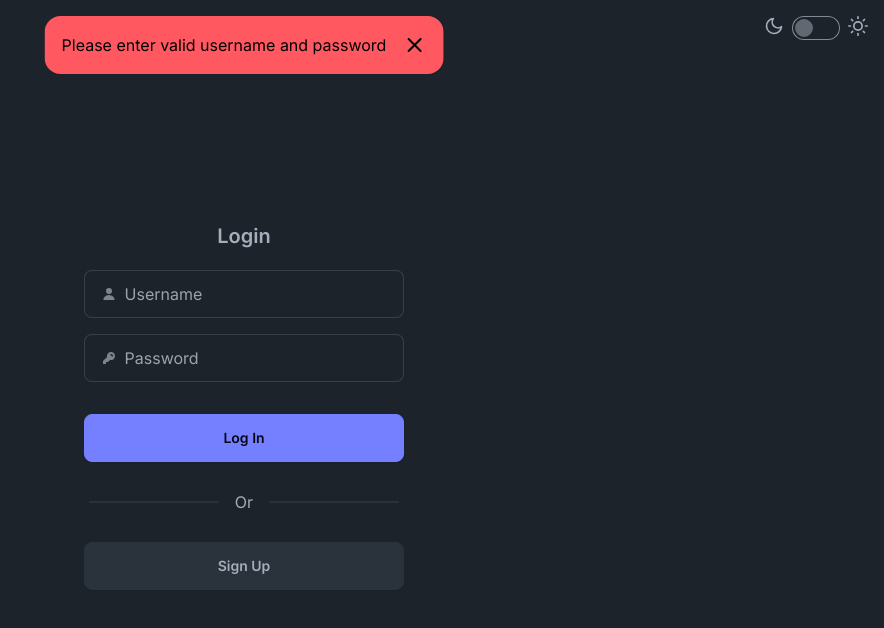
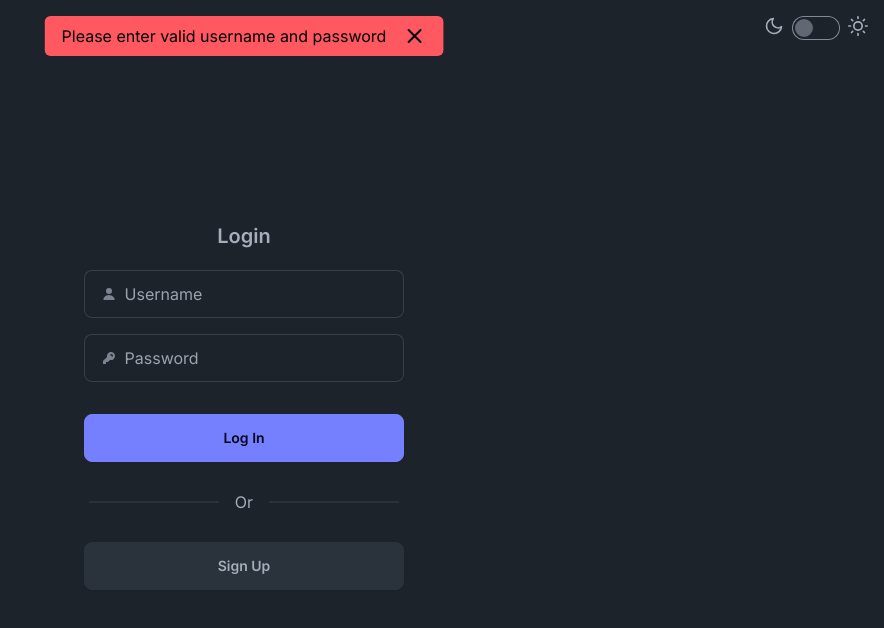
Before and after one commit to ArpitNagpure63/Chat-App, a Next.js app in the folder chat-app-frontend/: page /login in a window 1280 px wide. Both pictures are taken after a click on the button "Log In". Shown: the top 628 px of the page, without its empty margins (396-1280 px from the left). Built offline with nearby package versions, Linux system fonts and the light colour scheme.

Commit message:
Updated code

```diff
--- a/chat-app-frontend/src/app/components/alertProvider.js
+++ b/chat-app-frontend/src/app/components/alertToast.js
@@ -2,7 +2,7 @@ const Alert = ({ isAlertVisible, alertText, clickHandler }) => {
     return <>
         {
             isAlertVisible && <div className="toast toast-top toast-center">
-                <div className="alert alert-error flex justify-center">
+                <div className="alert alert-error h-10 rounded-md flex justify-center">
                     <span>{alertText}</span>
                     <button onClick={clickHandler}>
                         <svg xmlns="http://www.w3.org/2000/svg" className="h-6 w-6" fill="none" viewBox="0 0 24 24" stroke="currentColor"><path strokeLinecap="round" strokeLinejoin="round" strokeWidth="2" d="M6 18L18 6M6 6l12 12" /></svg>
--- a/chat-app-frontend/src/app/layout.js
+++ b/chat-app-frontend/src/app/layout.js
@@ -1,6 +1,6 @@
 import { Inter } from "next/font/google";
 import "./globals.css";
-import ReduxProvider from "./store/provider";
+import ReduxProvider from "./redux/store/provider";
 const inter = Inter({ subsets: ["latin"] });
 
 export const metadata = {
--- a/chat-app-frontend/src/app/login/page.js
+++ b/chat-app-frontend/src/app/login/page.js
@@ -1,11 +1,11 @@
 'use client';
 import { useRouter } from "next/navigation";
 import "./login.css";
-import ThemeProvider from "../components/themeprovider";
+import ThemeProvider from "../components/themeSelector";
 import { useEffect, useState } from "react";
-import Alert from "../components/alertProvider";
+import Alert from "../components/alertToast";
 import { useDispatch, useSelector } from "react-redux";
-import { loginUser, resetErrorState, setErrorMessage, setErrorState } from "../slice/userSlice";
+import { loginUser, resetErrorState, setErrorMessage, setErrorState } from "../redux/slice/userSlice";
 
 const Login = () => {
     const [username, setUserName] = useState('');
--- a/chat-app-frontend/src/app/signup/page.js
+++ b/chat-app-frontend/src/app/signup/page.js
@@ -2,10 +2,10 @@
 import { useEffect, useState } from "react";
 import "./signup.css";
 import Link from "next/link";
-import ThemeProvider from "../components/themeprovider";
-import Alert from "../components/alertProvider";
+import ThemeProvider from "../components/themeSelector";
+import Alert from "../components/alertToast";
 import { useDispatch, useSelector } from "react-redux";
-import { resetErrorState, setErrorMessage, setErrorState, signUpNewUser } from "../slice/userSlice";
+import { resetErrorState, setErrorMessage, setErrorState, signUpNewUser } from "../redux/slice/userSlice";
 import { useRouter } from "next/navigation";
 
 const Signup = () => {
```
Also changed, not shown: chat-app-frontend/src/app/components/themeSelector.js (renamed from chat-app-frontend/src/app/components/themeprovider.js), chat-app-frontend/src/app/redux/slice/userSlice.js (renamed from chat-app-frontend/src/app/slice/userSlice.js), chat-app-frontend/src/app/redux/store/provider.js (renamed from chat-app-frontend/src/app/store/provider.js), chat-app-frontend/src/app/redux/store/store.js (renamed from chat-app-frontend/src/app/store/store.js).
